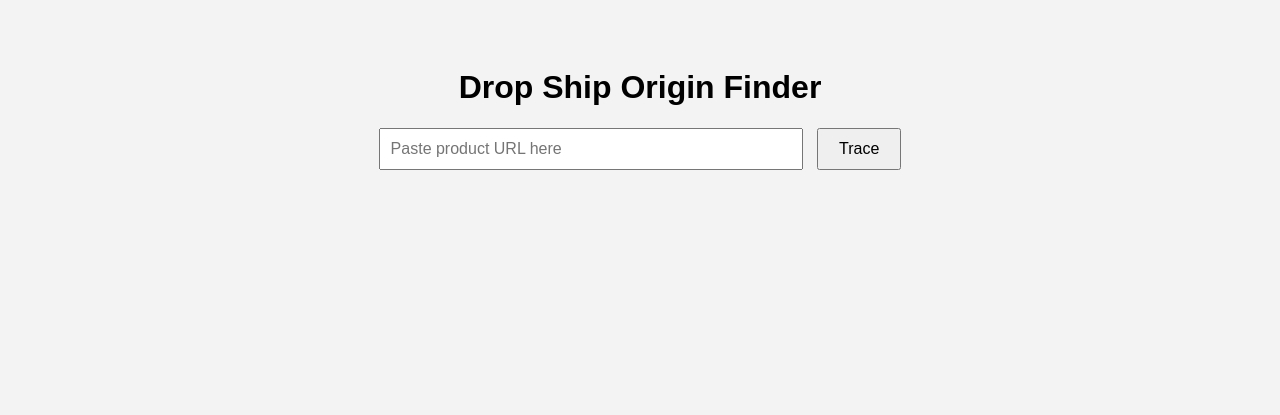
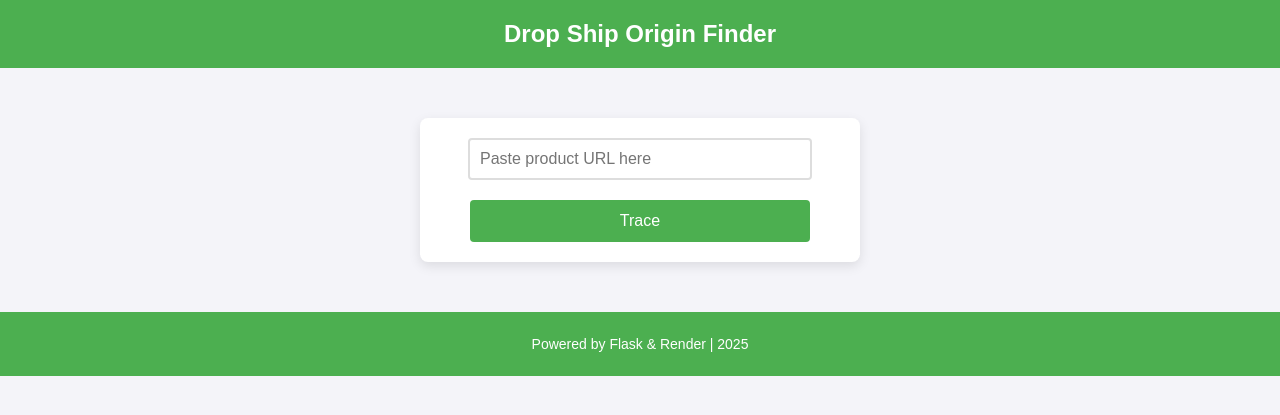
Before and after one commit to zaneenriquez/drop-ship-finder, a Flask app: page / in a window 1280 px wide. Shown: the top 415 px of the page. Run offline with Flask 2, Linux system fonts and the light colour scheme.

Commit message:
Improved site appearance with new layout

```diff
--- a/templates/index.html
+++ b/templates/index.html
@@ -1,36 +1,100 @@
 <!DOCTYPE html>
-<html>
+<html lang="en">
 <head>
+    <meta charset="UTF-8">
+    <meta name="viewport" content="width=device-width, initial-scale=1.0">
     <title>Drop Ship Finder</title>
     <style>
         body {
-            font-family: Arial, sans-serif;
-            padding: 40px;
-            background-color: #f3f3f3;
+            font-family: 'Arial', sans-serif;
+            margin: 0;
+            padding: 0;
+            background-color: #f4f4f9;
             text-align: center;
         }
+
+        header {
+            background-color: #4CAF50;
+            color: white;
+            padding: 20px 0;
+            font-size: 24px;
+            font-weight: bold;
+        }
+
+        form {
+            margin: 50px auto;
+            padding: 20px;
+            background-color: #fff;
+            border-radius: 8px;
+            box-shadow: 0px 4px 12px rgba(0, 0, 0, 0.1);
+            width: 80%;
+            max-width: 400px;
+        }
+
         input[type="text"] {
-            width: 400px;
+            width: 80%;
             padding: 10px;
             font-size: 16px;
+            border: 2px solid #ddd;
+            border-radius: 4px;
+            margin-bottom: 20px;
+            transition: border 0.3s ease;
         }
+
+        input[type="text"]:focus {
+            border-color: #4CAF50;
+        }
+
         button {
-            padding: 10px 20px;
+            width: 85%;
+            padding: 12px;
+            background-color: #4CAF50;
+            border: none;
+            color: white;
             font-size: 16px;
-            margin-left: 10px;
+            border-radius: 4px;
+            cursor: pointer;
+            transition: background-color 0.3s ease;
         }
+
+        button:hover {
+            background-color: #45a049;
+        }
+
         .result {
             margin-top: 30px;
         }
-        a {
+
+        .result p {
+            font-size: 18px;
+            color: #333;
+        }
+
+        .result a {
+            font-weight: bold;
+            color: #4CAF50;
             text-decoration: none;
-            color: blue;
-            font-weight: bold;
         }
+
+        .result a:hover {
+            text-decoration: underline;
+        }
+
+        footer {
+            margin-top: 50px;
+            padding: 10px 0;
+            background-color: #4CAF50;
+            color: white;
+            font-size: 14px;
+        }
+
     </style>
 </head>
 <body>
-    <h1>Drop Ship Origin Finder</h1>
+
+    <header>
+        Drop Ship Origin Finder
+    </header>
 
     <form method="POST" action="/trace">
         <input type="text" name="url" placeholder="Paste product URL here" required />
@@ -45,5 +109,10 @@
             <p style="color: red;"><strong>Error:</strong> {{ error }}</p>
         {% endif %}
     </div>
+
+    <footer>
+        <p>Powered by Flask & Render | 2025</p>
+    </footer>
+
 </body>
 </html>
```
